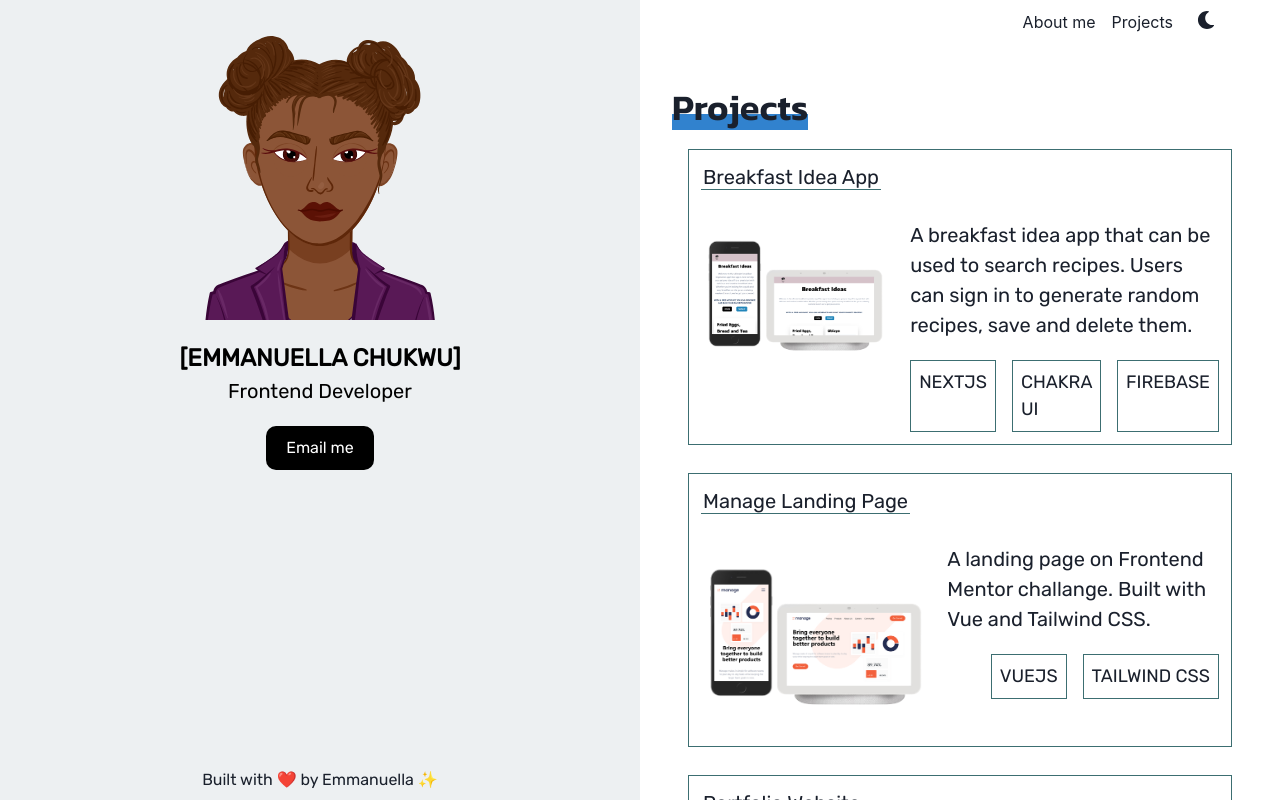
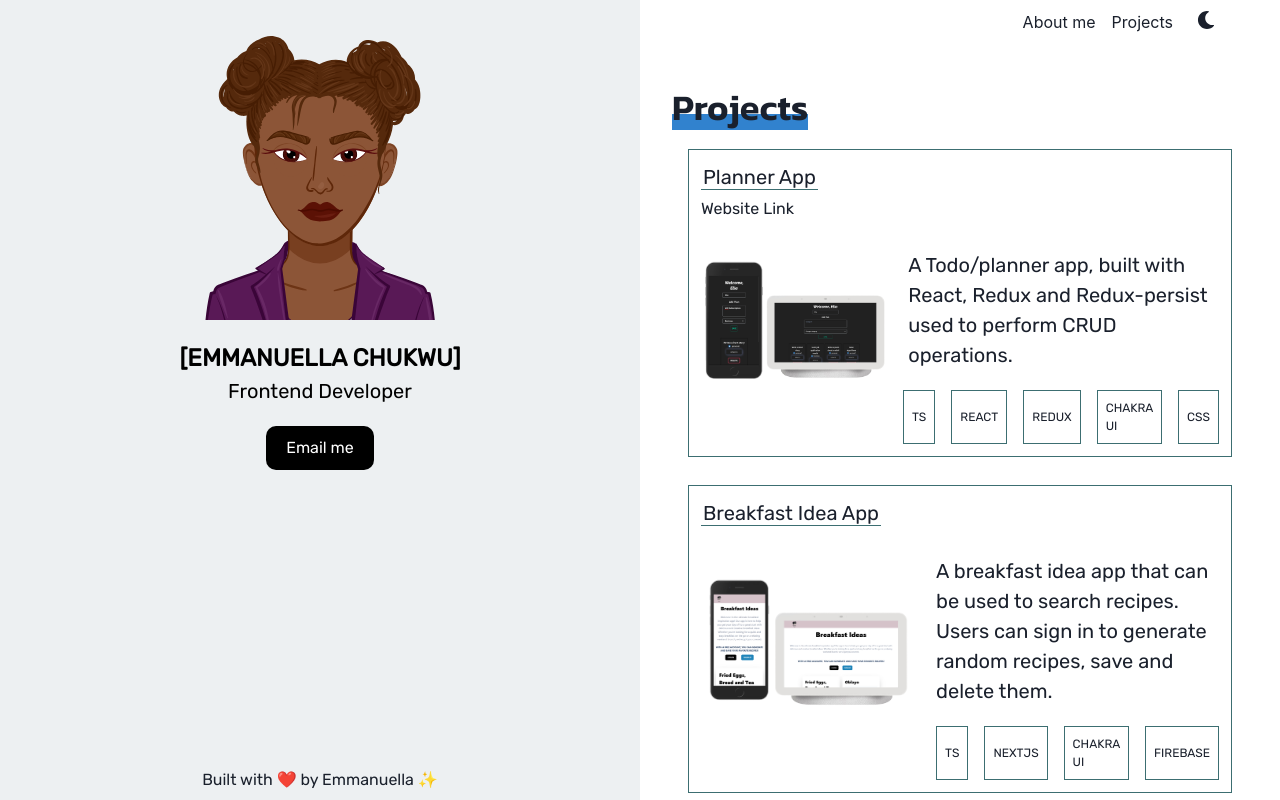
Before and after one commit to Emmanuella-codes/my-portfolio, a React (Create React App) app: page /projects in a window 1280 px wide. Built offline with nearby package versions, Linux system fonts and the light colour scheme.

Commit message:
add another project

```diff
--- a/src/components/Navbar.tsx
+++ b/src/components/Navbar.tsx
@@ -64,17 +64,18 @@ const Navbar = () => {
       {isOpen ? (
         <Box pb={4} display={{ md: "none" }}>
           <Stack as={"nav"} spacing={4}>
-            <Box>
-              <Link href="/" _hover={{ textDecor: "none", fontWeight: 600 }}>
-                About me
+            <Box className="nav-button">
+              <Link href="/" _hover={{ textDecor: "none" }}>
+                <Text as={"span"} position={"relative"}>
+                  About me
+                </Text>
               </Link>
             </Box>
-            <Box>
-              <Link
-                href="/projects"
-                _hover={{ textDecor: "none", fontWeight: 600 }}
-              >
-                Projects
+            <Box className="nav-button">
+              <Link href="/projects" _hover={{ textDecor: "none" }}>
+                <Text as={"span"} position={"relative"}>
+                  Projects
+                </Text>
               </Link>
             </Box>
           </Stack>
--- a/src/components/ProjectCard.tsx
+++ b/src/components/ProjectCard.tsx
@@ -2,6 +2,7 @@ import { Box, Container, Flex, Image, Link, Text } from "@chakra-ui/react";
 import BreakfastPic from "../assets/Screenshots/breakfast-pic.png";
 import ManagePic from "../assets/Screenshots/manage-pic.png";
 import PortfolioPic from "../assets/Screenshots/portfolio-pic.png";
+import PlannerPic from "../assets/Screenshots/planner-pic.png";
 
 type Project = {
   title: string;
@@ -9,14 +10,24 @@ type Project = {
   technologies: string[];
   githubLink: string;
   cardPicture: string;
+  websiteLink?: string;
 };
 
 const projects: Project[] = [
   {
+    title: "Planner App",
+    description:
+      "A Todo/planner app, built with React, Redux and Redux-persist used to perform CRUD operations.",
+    technologies: ["TS", "REACT", "REDUX", "CHAKRA UI", "CSS"],
+    githubLink: "https://github.com/Emmanuella-codes/planner-app",
+    cardPicture: PlannerPic,
+    websiteLink: "https://online-planner.netlify.app/",
+  },
+  {
     title: "Breakfast Idea App",
     description:
       "A breakfast idea app that can be used to search recipes. Users can sign in to generate random recipes, save and delete them.",
-    technologies: ["NEXTJS", "CHAKRA UI", "FIREBASE"],
+    technologies: ["TS", "NEXTJS", "CHAKRA UI", "FIREBASE"],
     githubLink: "https://github.com/Emmanuella-codes/breakfast-idea-app",
     cardPicture: BreakfastPic,
   },
@@ -31,9 +42,10 @@ const projects: Project[] = [
   {
     title: "Portfolio Website",
     description: "My Portfolio website, built with React and Chakra-UI.",
-    technologies: ["REACT", "CHAKRA-UI"],
+    technologies: ["TS", "REACT", "CHAKRA-UI"],
     githubLink: "https://github.com/Emmanuella-codes/my-portfolio",
     cardPicture: PortfolioPic,
+    websiteLink: "https://ellachukwu-portfolio.netlify.app/",
   },
 ];
 
@@ -60,6 +72,15 @@ const ProjectCard = ({ project }: { project: Project }) => {
               {project.title}
             </span>{" "}
           </Link>
+          {project.websiteLink ? (
+            <Box>
+              <Link href={project.websiteLink} fontSize={"md"}>
+                Website Link
+              </Link>
+            </Box>
+          ) : (
+            <Box display="none"></Box>
+          )}
         </Box>
         <Flex flexDir={{ base: "column", md: "row" }} gap={5}>
           <Box w={{ md: "50%" }}>
@@ -74,8 +95,11 @@ const ProjectCard = ({ project }: { project: Project }) => {
                   border="1px solid #3c6e71"
                   p="2"
                   flexWrap="wrap"
+                  display={"flex"}
+                  flexDirection={"column"}
+                  justifyContent="center"
                 >
-                  <Text fontSize={{ base: "sm", md: "lg" }}>{tech}</Text>
+                  <Text fontSize={"12px"}>{tech}</Text>
                 </Box>
               ))}
             </Flex>
```
Also changed, not shown: src/assets/Screenshots/planner-pic.png (added).
